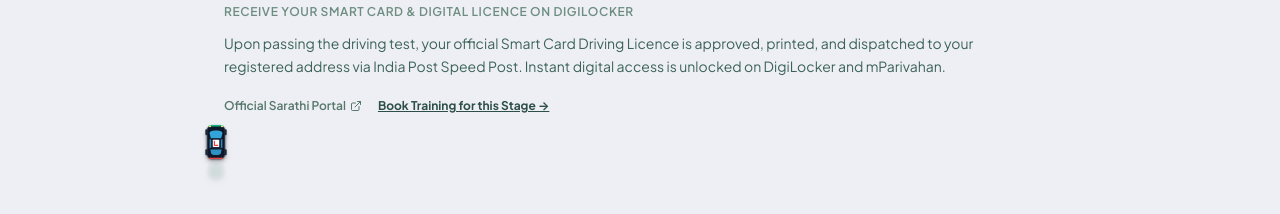
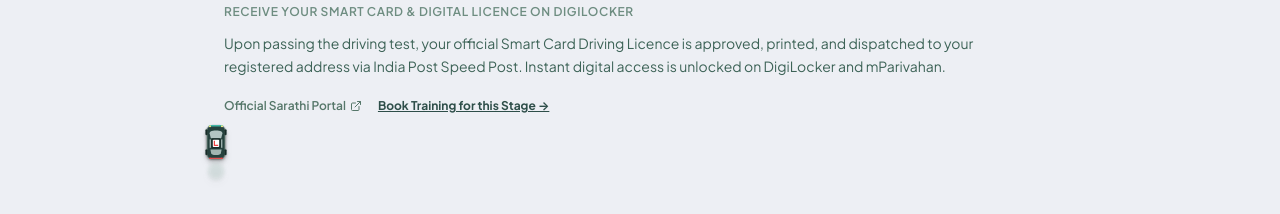
Before and after one commit to Ginuuuuu/Driving-School-Simple, a React (Vite) app: page / in a window 1280 px wide. Shown: the part 3434-3648 px from the top of the page. Built offline with nearby package versions, Linux system fonts and the light colour scheme.

Commit message:
feat: add RoadmapCar component for visual progress tracking

```diff
--- a/src/components/roadmap/RoadmapCar.tsx
+++ b/src/components/roadmap/RoadmapCar.tsx
@@ -19,28 +19,28 @@ export const RoadmapCar: React.FC<RoadmapCarProps> = ({ className = '', isCompac
         <rect x="6" y="8" width="48" height="84" rx="14" fill="#000000" opacity="0.35" filter="blur(2px)" />
 
         {/* Outer Chassis / Body */}
-        <rect x="8" y="6" width="44" height="84" rx="12" fill="#0F172A" stroke="#334155" strokeWidth="1.5" />
+        <rect x="8" y="6" width="44" height="84" rx="12" fill="#26423E" stroke="#56776A" strokeWidth="1.5" />
 
         {/* Front & Rear Bumpers */}
-        <rect x="12" y="5" width="36" height="4" rx="2" fill="#10B981" />
-        <rect x="14" y="87" width="32" height="3" rx="1.5" fill="#EF4444" />
+        <rect x="12" y="5" width="36" height="4" rx="2" fill="#42B7A7" />
+        <rect x="14" y="87" width="32" height="3" rx="1.5" fill="#E05353" />
 
         {/* Wheels (4 corners) */}
-        <rect x="4" y="16" width="5" height="14" rx="2" fill="#1E293B" stroke="#0F172A" />
-        <rect x="51" y="16" width="5" height="14" rx="2" fill="#1E293B" stroke="#0F172A" />
-        <rect x="4" y="66" width="5" height="14" rx="2" fill="#1E293B" stroke="#0F172A" />
-        <rect x="51" y="66" width="5" height="14" rx="2" fill="#1E293B" stroke="#0F172A" />
+        <rect x="4" y="16" width="5" height="14" rx="2" fill="#182B28" stroke="#26423E" />
+        <rect x="51" y="16" width="5" height="14" rx="2" fill="#182B28" stroke="#26423E" />
+        <rect x="4" y="66" width="5" height="14" rx="2" fill="#182B28" stroke="#26423E" />
+        <rect x="51" y="66" width="5" height="14" rx="2" fill="#182B28" stroke="#26423E" />
 
         {/* Windshield & Rear Window */}
-        <path d="M14 26C14 22 18 19 30 19C42 19 46 22 46 26L43 38H17L14 26Z" fill="#38BDF8" opacity="0.85" />
-        <path d="M16 66H44L42 76C42 78 38 80 30 80C22 80 18 78 18 76L16 66Z" fill="#38BDF8" opacity="0.75" />
+        <path d="M14 26C14 22 18 19 30 19C42 19 46 22 46 26L43 38H17L14 26Z" fill="#C2D3D0" opacity="0.9" />
+        <path d="M16 66H44L42 76C42 78 38 80 30 80C22 80 18 78 18 76L16 66Z" fill="#C2D3D0" opacity="0.8" />
 
         {/* Side Windows */}
-        <path d="M14 41H18V62H14V41Z" fill="#38BDF8" opacity="0.7" />
-        <path d="M42 41H46V62H42V41Z" fill="#38BDF8" opacity="0.7" />
+        <path d="M14 41H18V62H14V41Z" fill="#C2D3D0" opacity="0.75" />
+        <path d="M42 41H46V62H42V41Z" fill="#C2D3D0" opacity="0.75" />
 
         {/* Car Roof with "L" Learner Magnet / Academy Logo */}
-        <rect x="18" y="38" width="24" height="26" rx="4" fill="#1E293B" />
+        <rect x="18" y="38" width="24" height="26" rx="4" fill="#182B28" />
         <rect x="22" y="42" width="16" height="18" rx="2" fill="#FFFFFF" />
         {/* Red 'L' Symbol */}
         <path d="M26 46V56H34" stroke="#EF4444" strokeWidth="3" strokeLinecap="square" strokeLinejoin="miter" />
```
